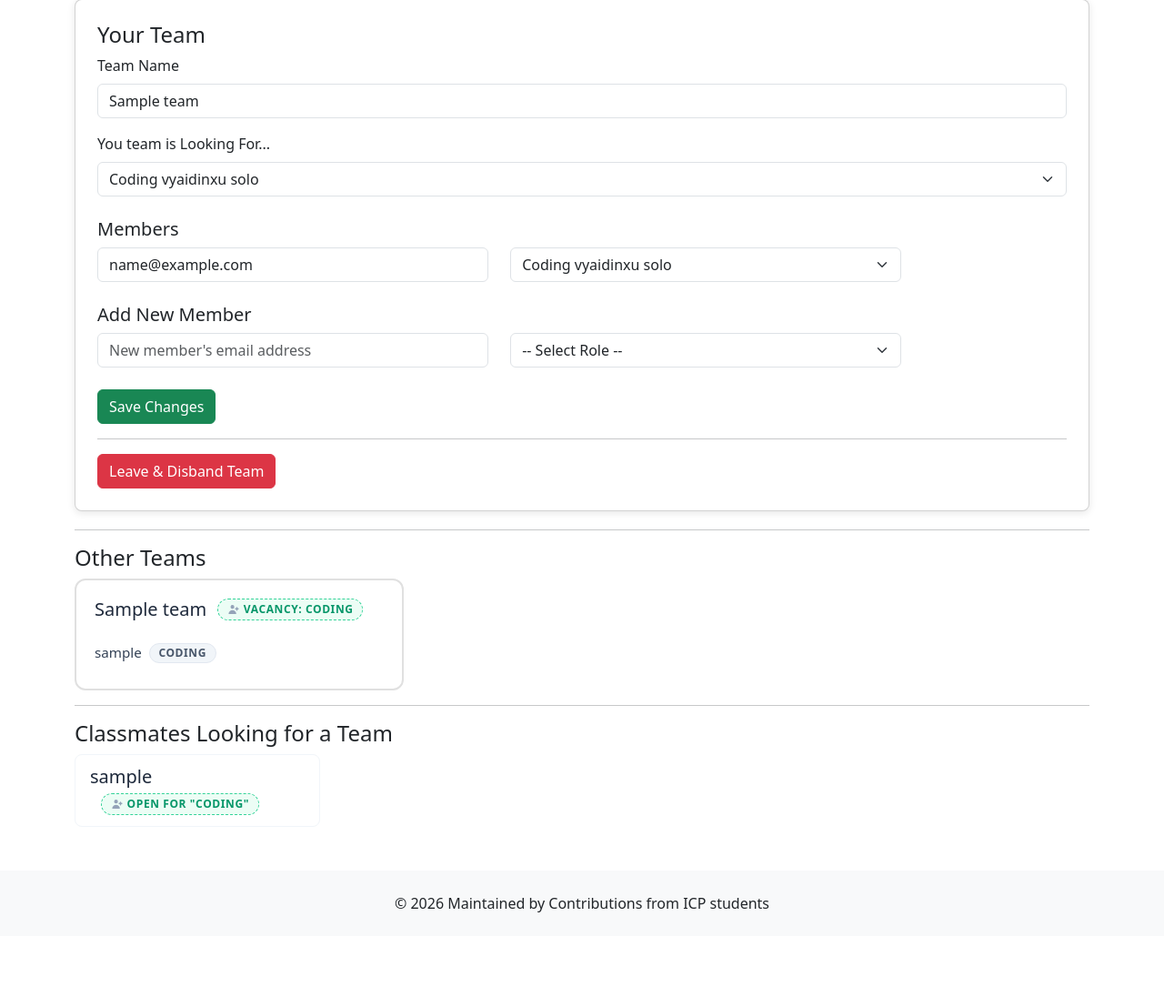
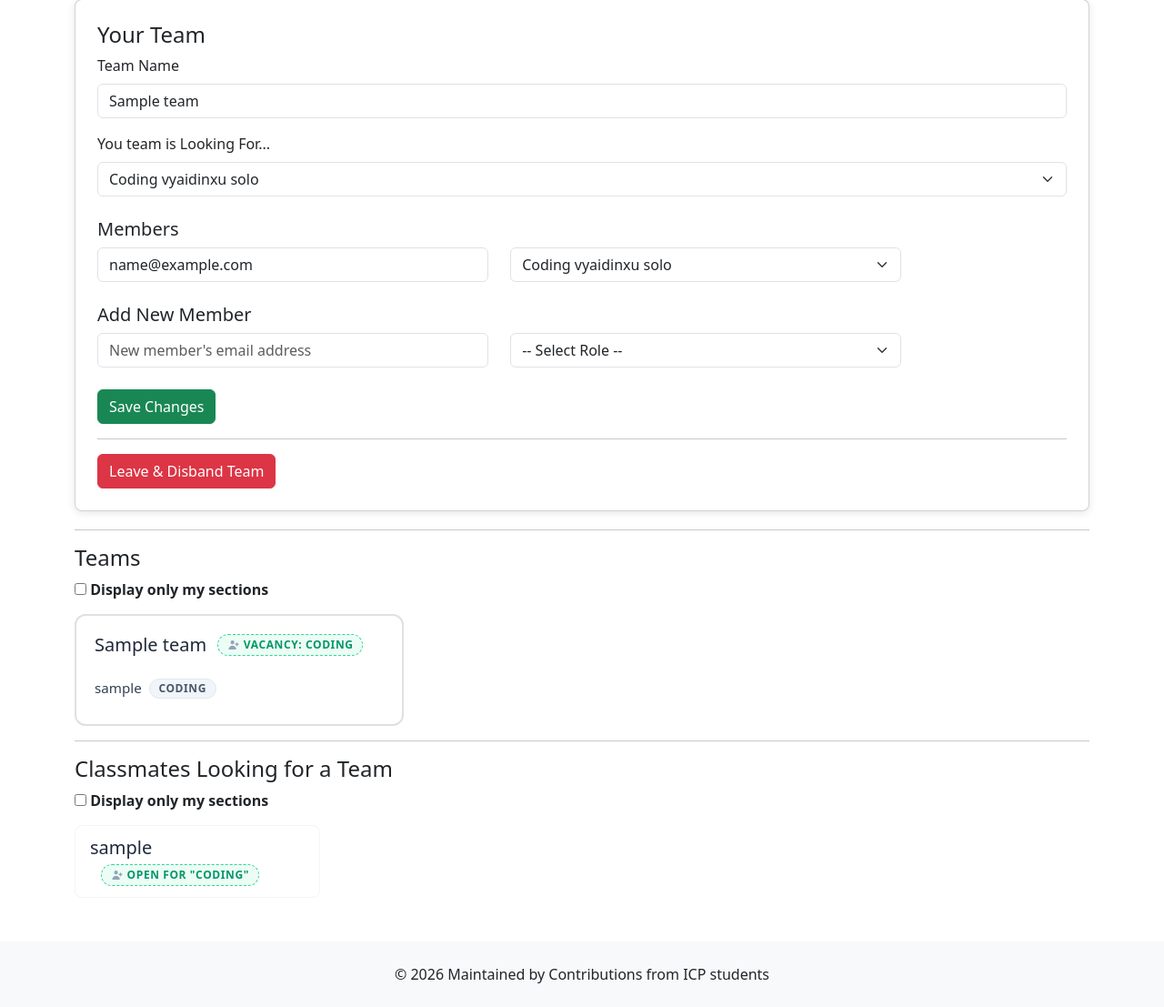
Before and after one commit to Prabesh01/cram4exam, a Django app: page /cwteam/?gcid=1 in a window 1280 px wide. Shown: the part 273-1380 px from the top of the page at 91% size. Before the commit the page ends 1276 px from the top, so only its background shows below. Run offline with Django 5.2, Linux system fonts and the light colour scheme; a user stored in the database is signed in; tables that the repository leaves empty hold one stand-in row (values such as "Sample post"); parts of the project's set-up code (start-up, migrations or seed data) failed here and were passed over; some libraries are stand-ins or nearby versions.

Commit message:
profile: set section + cwteam: self-section filter

```diff
--- a/app/forms.py
+++ b/app/forms.py
@@ -4,7 +4,7 @@ from .models import Profile, Module, Question, Sem
 class ProfileForm(forms.ModelForm):
     class Meta:
         model = Profile
-        fields = ['sem', 'year']
+        fields = ['sem', 'year', 'section']
 
     def __init__(self, *args, **kwargs):
         super().__init__(*args, **kwargs)
@@ -12,6 +12,7 @@ class ProfileForm(forms.ModelForm):
         # Make fields required
         self.fields['sem'].required = True
         self.fields['year'].required = True
+        self.fields['section'].required = True
 
         # Remove empty choice from dropdowns
         self.fields['sem'].empty_label = None
--- a/app/models.py
+++ b/app/models.py
@@ -3,6 +3,7 @@ from django.contrib.auth.models import User
 from django.utils import timezone
 from django.db.models.signals import post_save
 from django.dispatch import receiver
+from django.core.validators import MinValueValidator, MaxValueValidator
 
 class Sem(models.IntegerChoices):
     ONE = 1, 'semester 1'
@@ -108,7 +109,7 @@ class Profile(models.Model):
     last_streak = models.DateField(null=True, blank=True)
     year = models.IntegerField(choices=Year.choices, null=True, blank=True)
     sem = models.IntegerField(choices=Sem.choices, null=True, blank=True)
-    section = models.IntegerField( null=True, blank=True)
+    section = models.IntegerField( null=True, blank=True, validators=[MinValueValidator(1),MaxValueValidator(20)])
     legit = models.BooleanField(default=False)
 
     def __str__(self):
--- a/app/templates/cwteam.html
+++ b/app/templates/cwteam.html
@@ -390,8 +390,16 @@
                 </form>
             </div>
 <hr>
-        <h4>Other Teams</h4>
+        <h4>Teams</h4>
 {% endif %}
+<form method="POST" action="">
+    {% csrf_token %}
+    <input type="hidden" name="gcid" value="{{ selected_gcid }}">
+    <label style="cursor: pointer; font-weight: bold; margin-bottom: 15px; display: block;">
+        <input type="checkbox" name="only_my_section" onchange="this.form.submit();" {% if only_my_section %}checked{% endif %}>
+        Display only my sections
+    </label>
+</form>
 
 <!-- teams [Create your team] -->
      <div class="team-card-grid {% if user_role.0.open_for %}single-view{% endif %}" id="cardContainer">
@@ -428,6 +436,14 @@
 <hr>
 <!-- users looking to join a team -->
 <h4>Classmates Looking for a Team</h4>
+<form method="POST" action="">
+    {% csrf_token %}
+    <input type="hidden" name="gcid" value="{{ selected_gcid }}">
+    <label style="cursor: pointer; font-weight: bold; margin-bottom: 15px; display: block;">
+        <input type="checkbox" name="only_my_section" onchange="this.form.submit();" {% if only_my_section %}checked{% endif %}>
+        Display only my sections
+    </label>
+</form>
 {% if not users_looking_for_team %}
 No users looking for team...
 {% endif %}
--- a/app/views.py
+++ b/app/views.py
@@ -421,7 +421,7 @@ def top_answers(request, question_id):
 
 @login_required
 def cwteam(request):
-    selected_gcid = request.GET.get('gcid')
+    selected_gcid = request.GET.get('gcid') or request.POST.get('gcid')
     grp_courseworks = GroupCousework.objects.filter(
         Q(module__sem=request.user.profile.sem) | Q(module__year_long=True),
         Q(module__year=request.user.profile.year)
@@ -441,11 +441,18 @@ def cwteam(request):
 
     teams = []
     teams_query = Team.objects.filter(group_coursework__gcid=selected_gcid)
-    teams = teams_query.prefetch_related('teammembership_set__user')
 
     users_looking_for_team = Designation.objects.filter(group_coursework__gcid=selected_gcid)
 
-    return render(request, 'cwteam.html', {'userteam': user_team, 'grp_courseworks': grp_courseworks, 'selected_gcid': selected_gcid, 'teams': teams, 'current_section': section_filter, "roles": Role.choices, "user_role":user_role, "users_looking_for_team":users_looking_for_team})
+    only_my_section = request.POST.get('only_my_section') == 'on'
+    if only_my_section:
+        user_section = request.user.profile.section
+        teams_query = teams_query.filter(teammembership__user__profile__section=user_section).distinct()
+        users_looking_for_team = users_looking_for_team.filter(user__profile__section=user_section)
+
+    teams = teams_query.prefetch_related('teammembership_set__user')
+
+    return render(request, 'cwteam.html', {'userteam': user_team, 'grp_courseworks': grp_courseworks, 'selected_gcid': selected_gcid, 'teams': teams, 'current_section': section_filter, "roles": Role.choices, "user_role":user_role, "users_looking_for_team":users_looking_for_team, 'only_my_section': only_my_section})
 
 def set_cw_status(request):
     selected_gcid = int(request.POST.get('gcid'))
```
Also changed, not shown: app/migrations/0005_alter_profile_section.py (added).
